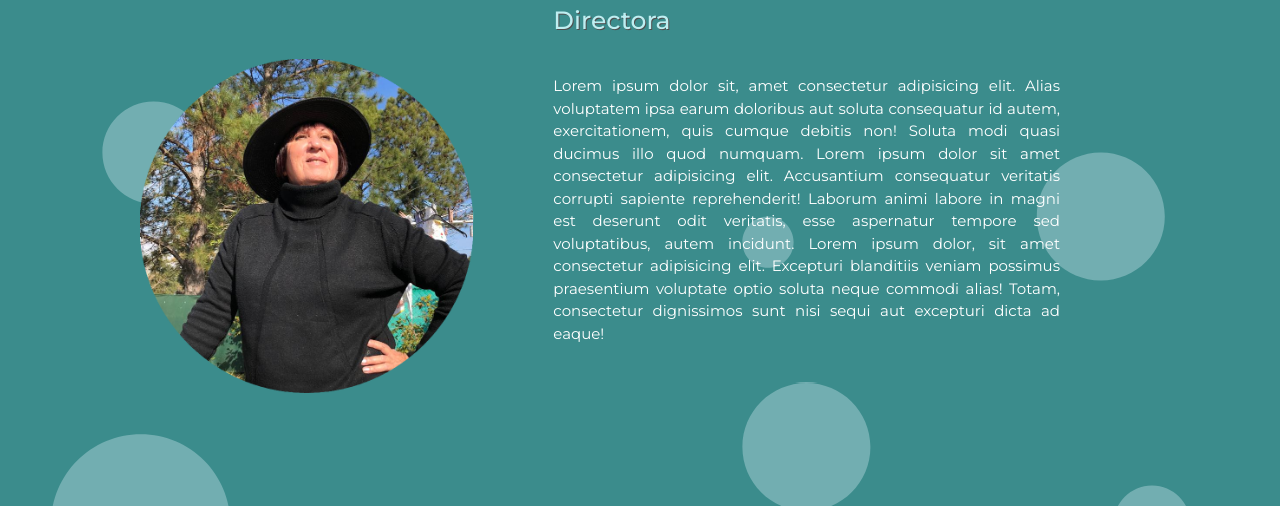
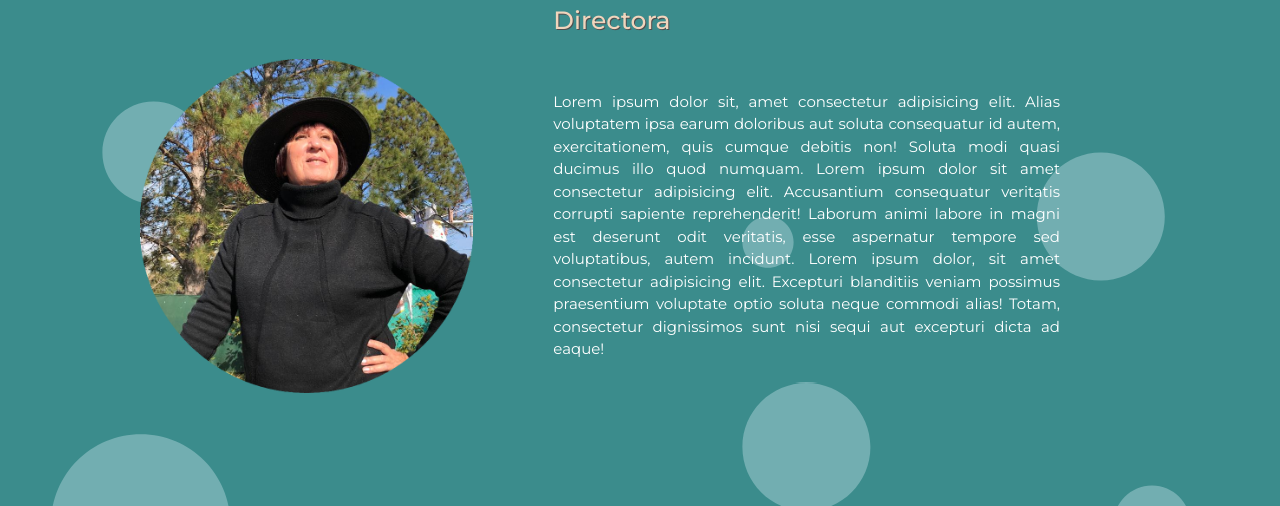
Before and after one commit to MariaImb/Proyecto---EscuelaDeDanza, a plain HTML site: page Staff.html in a window 1280 px wide. Shown: the part 215-721 px from the top of the page. Drawn offline with nearby package versions, Linux system fonts and the light colour scheme.

Commit message:
staff cards

```diff
--- a/styles.css
+++ b/styles.css
@@ -12,6 +12,7 @@
     --alternativo2: #B5CDCD;
     --alternativo3: #FC9F65;
     --alternativo4: #475F5F;
+    --alternativo5: #F0D5BD;
     --colorbarranv: #504e4e;
 
 }
@@ -174,7 +175,7 @@ body{
 .cargo{
 
     font-size: 25px;
-    color: #beeef1;
+    color: var(--alternativo5);
     text-shadow: 1px 1px 0.5px var(--grisoscuro);
 }
 
@@ -189,6 +190,7 @@ body{
     padding-left: 8%;
     padding-right: 8%;
     text-align: justify;
+    vertical-align: middle;
 
 }
 
@@ -199,7 +201,8 @@ body{
 }
 
 .card-body{
-
+    display: flex;
+    align-items: center;
 }
 .imgstaff{
     max-height: 340px;
```
